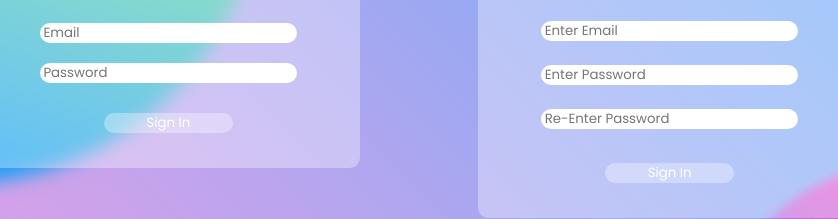
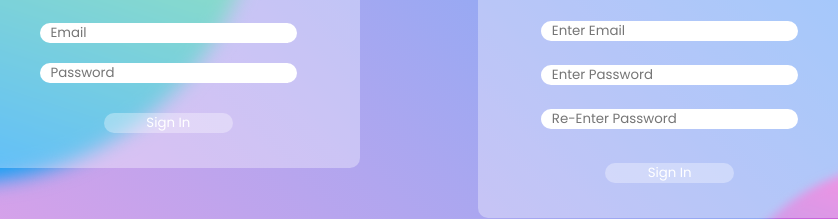
Before and after one commit to ayushrusiya47/homework, a plain HTML site: page index.html in a window 1280 px wide. Shown: the part 317-536 px from the top of the page, 221-1059 px from the left. Drawn offline with Linux system fonts and the light colour scheme; files that its build step writes are made by us from their sources.

Commit message:
Update index.html

```diff
--- a/index.html
+++ b/index.html
@@ -9,7 +9,7 @@
       href="https://fonts.googleapis.com/css2?family=Poppins:wght@400;700&display=swap"
       rel="stylesheet"
     />
-    <link rel="stylesheet" href="style/style.css" />
+    <link rel="stylesheet" href="style.css" />
     <title>Sign Up/Sign In</title>
   </head>
   <body>
@@ -19,13 +19,13 @@
         <form class="signin-frm">
           <div class="input1">
             <input
-              type="text"
+              type="email"
               ,
               id="email-si"
               ,
               name="email-si"
               ,
-              placeholder=" Email"
+              placeholder="   Email"
             />
             <input
               type="password"
@@ -34,7 +34,7 @@
               ,
               name="password-si"
               ,
-              placeholder=" Password"
+              placeholder="   Password"
             />
           </div>
           <button class="signin-btn">Sign In</button>
@@ -51,16 +51,16 @@
               ,
               name="name-su"
               ,
-              placeholder=" Enter Name"
+              placeholder="   Enter Name"
             />
             <input
-              type="text"
+              type="email"
               ,
               id="email-su"
               ,
               name="email-su"
               ,
-              placeholder=" Enter Email"
+              placeholder="   Enter Email"
             />
             <input
               type="password"
@@ -69,7 +69,7 @@
               ,
               name="password-su"
               ,
-              placeholder=" Enter Password"
+              placeholder="   Enter Password"
             />
             <input
               type="password"
@@ -78,7 +78,7 @@
               ,
               name="repassword-su"
               ,
-              placeholder=" Re-Enter Password"
+              placeholder="   Re-Enter Password"
             />
           </div>
           <button class="signin-btn">Sign In</button>
```
